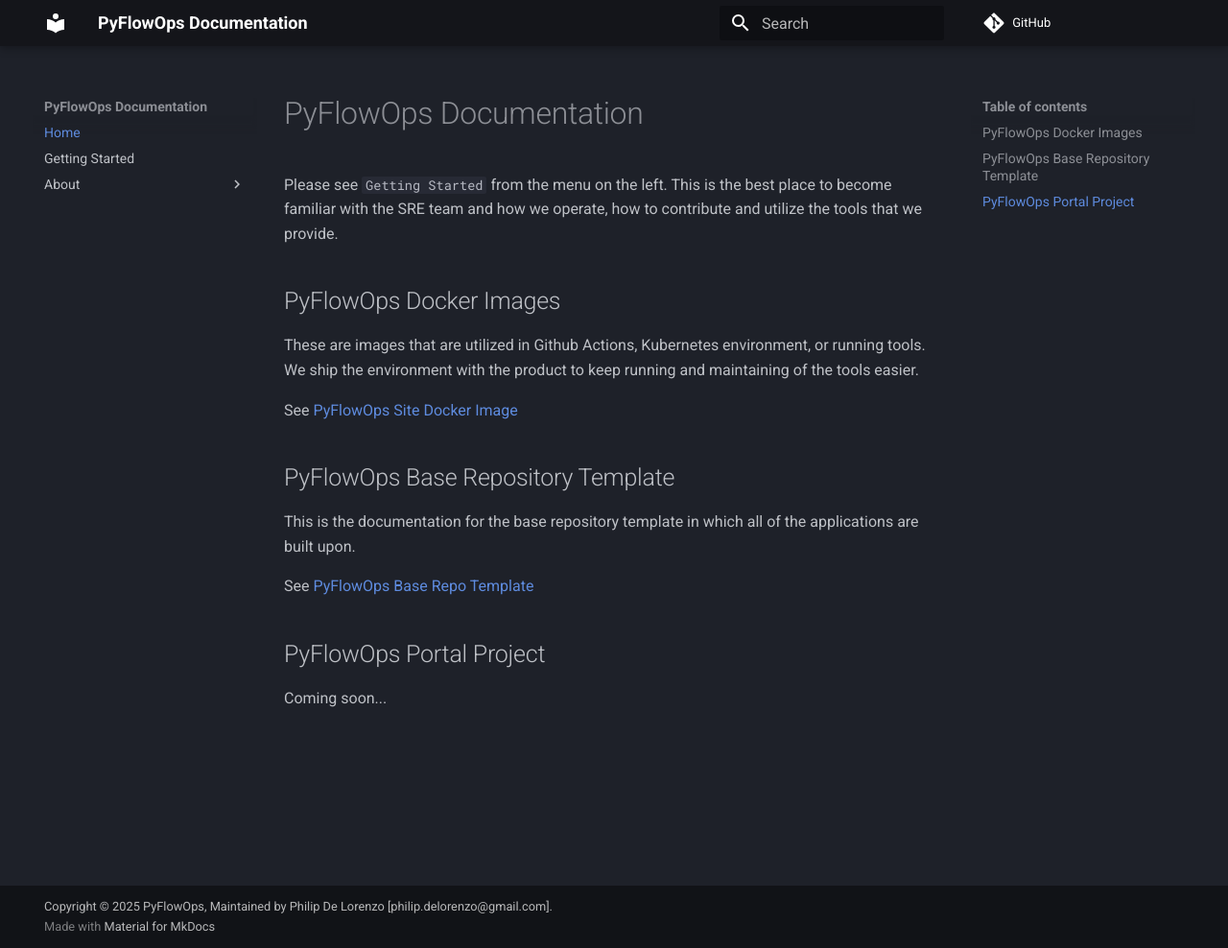
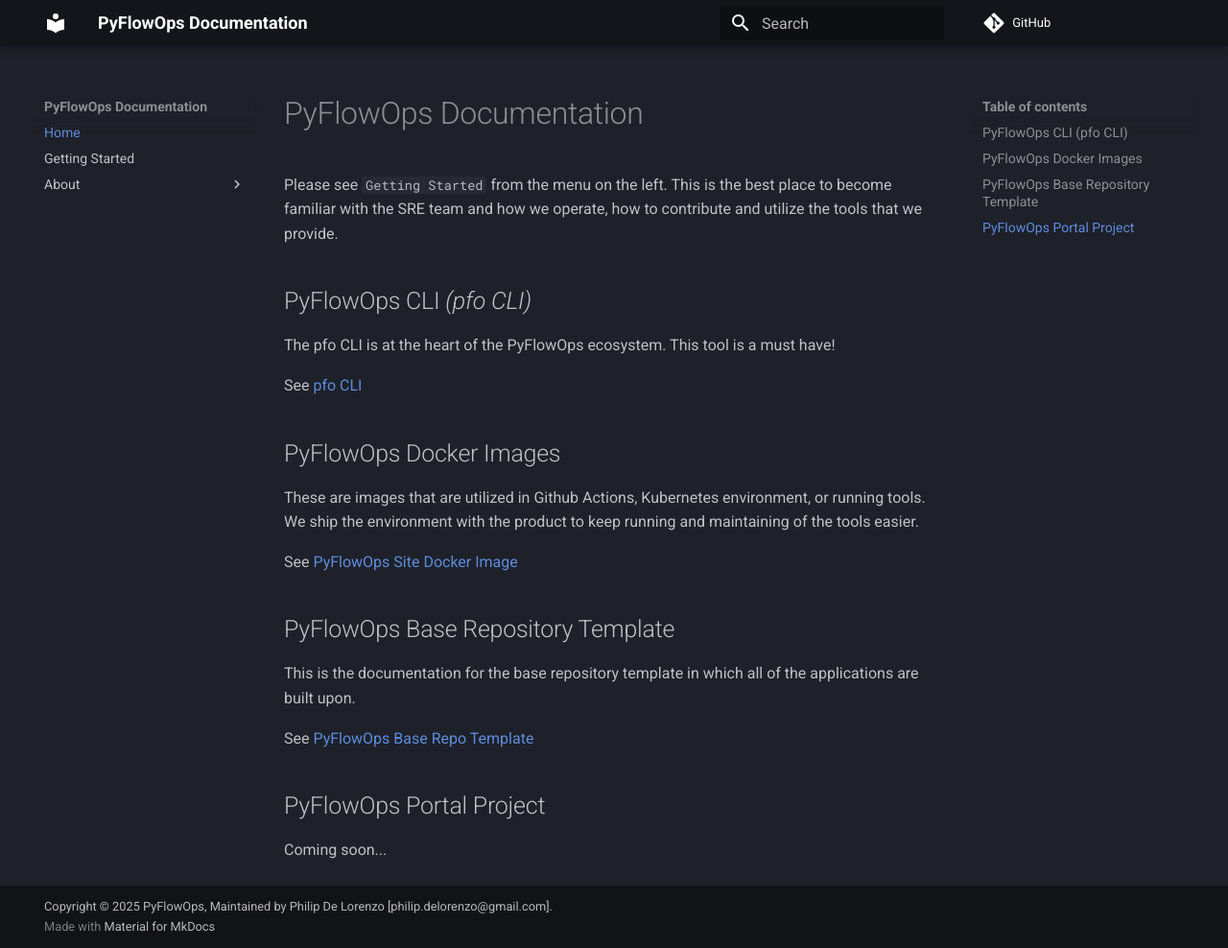
Before and after one commit to PyFlowOps/documentation, an MkDocs documentation site: the page built from docs/index.md, in a window 1280 px wide and 988 px high. Shown: the whole window at 96% size. Built offline with MkDocs 1.6.1 and Material for MkDocs 9.7.7, drawn with Linux system fonts in a browser that asks for light colours.

Commit message:
docs: add pfo-cli documentation to the site

```diff
--- a/docs/index.md
+++ b/docs/index.md
@@ -3,6 +3,12 @@
 Please see `Getting Started` from the menu on the left. This is the best place to become
 familiar with the SRE team and how we operate, how to contribute and utilize the tools
 that we provide.
+
+## PyFlowOps CLI _(pfo CLI)_
+
+The pfo CLI is at the heart of the PyFlowOps ecosystem. This tool is a must have!
+
+See [pfo CLI](src/pfo-cli/index.md)
 
 ## PyFlowOps Docker Images
 
```
Also changed, not shown: 2 other files.
